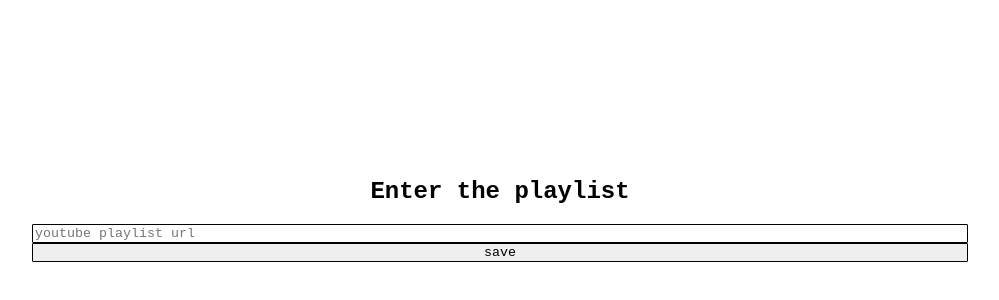
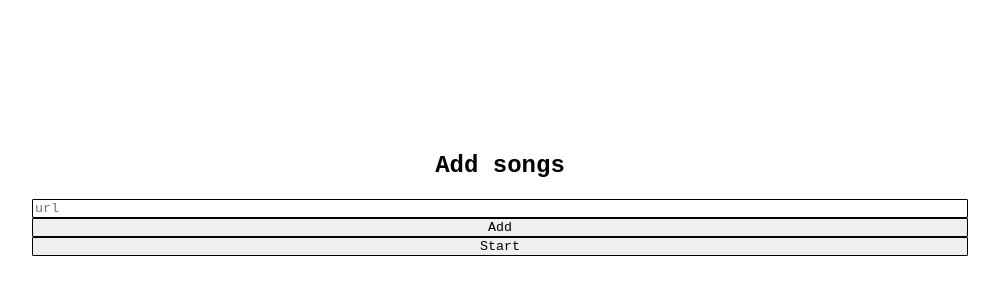
Before and after one commit to Szedann/jakatomelodia, a Next.js app: page / in a window 1280 px wide. Shown: the part 94-394 px from the top of the page, without its empty margins (140-1139 px from the left). Built offline with nearby package versions, Linux system fonts and the light colour scheme.

Commit message:
new features

```diff
--- /dev/null
+++ b/pages/api/details.ts
@@ -0,0 +1,63 @@
+// Next.js API route support: https://nextjs.org/docs/api-routes/introduction
+import type { NextApiRequest, NextApiResponse } from 'next'
+import ytdl from 'ytdl-core'
+import ytpl from 'ytpl'
+import SpotifyWebApi from 'spotify-web-api-node'
+import ytSearch, { YouTubeSearchOptions } from 'youtube-search'
+import base64 from 'base-64'
+
+const spotifyApi = new SpotifyWebApi()
+
+const opts:YouTubeSearchOptions={
+    key:process.env.YOUTUBE_API_KEY,
+    maxResults:5
+}
+
+export default async function handler(
+  req: NextApiRequest,
+  res: NextApiResponse<{title:string,id:string}[]>
+) {
+    const url = req.query.url as string
+    if(ytdl.validateURL(url)){
+        const details = (await ytdl.getBasicInfo(url)).videoDetails
+        return res.json([{
+            title: details.title,
+            id: details.videoId
+        }])
+    }
+    if(ytpl.validateID(url)){
+        const videos = (await ytpl(url, {limit:Infinity})).items
+        return res.json(videos.map(vid=>{return {title:vid.title,id:vid.id}}))
+    }
+    const data = await (await fetch('https://accounts.spotify.com/api/token', {
+        body:'grant_type=client_credentials',
+        headers:{
+            'content-type':'application/x-www-form-urlencoded ',
+            'authorization':`Basic ${base64.encode(process.env.SPOTIFY_CLIENT_ID+':'+process.env.SPOTIFY_CLIENT_SECRET)}`
+        },
+        credentials: 'include',
+        method:'POST'
+    })).json()
+    spotifyApi.setAccessToken(data.access_token)
+    const spotifyPlaylist = await spotifyApi.getPlaylist(url.split('/').slice(-1)[0].split('?')[0])
+    console.log(spotifyPlaylist)
+    if(spotifyPlaylist.statusCode==200){
+        const tracks = spotifyPlaylist.body.tracks.items.map(item=>item.track)
+        const ret = []
+        for(const track of tracks){
+            console.log(`${track.artists[0].name} - ${track.name}`)
+            try {
+                const results = await ytSearch(`${track.artists[0].name} - ${track.name}`,opts)
+                if(!results) continue
+                const vid = results.results[0]
+                ret.push({id:vid.id,title:vid.title})
+                console.log(ret)
+            } catch (error) {
+                console.log("err")
+            }
+        }
+        console.log(ret)
+        return res.json(ret)
+    }
+
+}
--- a/pages/api/playlist/[id].ts
+++ /dev/null
@@ -1,15 +0,0 @@
-// Next.js API route support: https://nextjs.org/docs/api-routes/introduction
-import type { NextApiRequest, NextApiResponse } from 'next'
-import ytpl from 'ytpl'
-
-type Data = {
-  name: string
-}
-
-export default function handler(
-  req: NextApiRequest,
-  res: NextApiResponse
-) {
-    if(!ytpl.validateID(req.query.id as string)) return res.json({items:[]})
-    ytpl(req.query.id as string).then(res.json)
-}
--- a/pages/index.tsx
+++ b/pages/index.tsx
@@ -1,37 +1,43 @@
 import type { NextPage } from 'next'
 import Head from 'next/head'
 import { useEffect, useState } from 'react'
-import styles from '../styles/Home.module.css'
+import styles from '/styles/Home.module.css'
 
-const Home: NextPage = () => {
-  const [songList, setSongList] = useState([] as {title:string, id:string}[])
+const Game: NextPage = () => {
+  const [queue, setQueue] = useState([] as {title:string, id:string}[])
   const [currentSong, setCurrentSong] = useState(null as {title:string, id:string}|null)
-  const [playlistURLInput, setPlaylistURLInput] = useState('')
-  const [playlistURL, setPlaylistURL] = useState('')
-  const [currentIndex, setCurrentIndex] = useState(0)
+  const [URLInput, setURLInput] = useState('')
+  const [songsToSet, setSongsToSet] = useState([] as {title:string, id:string}[])
+  const [currentIndex, setCurrentIndex] = useState(-2)
   const [guess, setGuess] = useState("")
   const [isPlaying, setIsPlaying] = useState(false)
-  useEffect(() => {
-    if(!playlistURL) return
-    fetch(`/api/playlist/${playlistURL.split('=').slice(-1)[0]}`).then(res => res.json()).then(res => {
-      const songs = (res.items.map((item:any)=>({title: item.title, id: item.id})) as {title:string, id:string}[]).filter((item, index, self) => {
-        return self.findIndex(i => i.id === item.id) === index
-      })
-      let currentIndex = songs.length,  randomIndex;
-      while (currentIndex != 0) {
-        randomIndex = Math.floor(Math.random() * currentIndex);
-        currentIndex--;
-        [songs[currentIndex], songs[randomIndex]] = [
-          songs[randomIndex], songs[currentIndex]];
-      }
-      setSongList(songs)
-    })
-  }, [playlistURL])
+  const [ended, setEnded] = useState(false)
+
+  const addToSongs = async (url:string)=>{
+    const data = await (await fetch(`/api/details?url=${url}`)).json()
+    setSongsToSet([...songsToSet, ...data].filter((item, index, self) => {
+      return self.findIndex(i => i.id === item.id) === index
+    }))
+    setURLInput('')
+  }
+
+  const shuffle = (array:any[]) => {
+    let currentIndex = array.length, randomIndex;
+    while (0 !== currentIndex) {
+      randomIndex = Math.floor(Math.random() * currentIndex);
+      currentIndex -= 1;
+      [array[currentIndex], array[randomIndex]] =
+      [array[randomIndex], array[currentIndex]]
+    }
+
+    return array;
+  }
+
   const [lastGuesses, setLastGuesses] = useState([] as {title:string,id:string,correct:boolean, time:number}[])
   const [currentSongStartTimestamp,setCurrentSongStartTimestamp] = useState(0)
 
-  useEffect(() => {
-    setCurrentSong(songList[currentIndex])
+  useEffect(()=>{
+    setCurrentSong(queue[currentIndex])
     setGuess("")
     setCurrentSongStartTimestamp(new Date().valueOf())
   }, [currentIndex])
@@ -39,19 +45,18 @@ const Home: NextPage = () => {
   const nextSong = () => {
     if(!isPlaying) return
     setIsPlaying(false)
-    if(songList.length < 2) return
-    if(currentIndex >= songList.length) {
-      setCurrentIndex(0)
-    } else {
-      setCurrentIndex(currentIndex + 1)
-    }
+    if(queue.length < 2) return
+    if(currentIndex+1 >= queue.length) setEnded(true)
+    else setCurrentIndex(currentIndex + 1)
     if(!currentSong) return
-    setLastGuesses([...lastGuesses, {time: (new Date().valueOf()) - currentSongStartTimestamp, title: currentSong?.title, id: currentSong?.id, correct: currentSong == songList.find(s=>s.title.toLowerCase().includes(guess.toLowerCase()))}])
+    setLastGuesses([...lastGuesses, {time: (new Date().valueOf()) - currentSongStartTimestamp, title: currentSong?.title, id: currentSong?.id+`${Math.floor(Math.random()*100)}`, correct: currentSong == queue.slice().sort(lSort).find(search)}])
   }
   useEffect(() => {
     setCurrentIndex(currentIndex+1)
-    console.log('...')
-  }, [songList])
+  }, [queue])
+
+  const search = (s:{title:string})=>s.title.toLowerCase().includes(guess.toLowerCase());
+  const lSort = (a:{title:string},b:{title:string})=>guess.length ? Math.min(1,Math.max(-1,Math.abs(a.title.length-guess.length)-Math.abs(b.title.length-guess.length))) : a.title.localeCompare(b.title)
 
   const guessesAmount = lastGuesses.length
   const correctGuessesAmount = lastGuesses.filter(g=>g.correct).length
@@ -69,22 +74,35 @@ const Home: NextPage = () => {
 
       </Head>
 
-      <main className={styles.main}>
-        {songList.length < 1 ? (
+      <main className={styles.main} onKeyUp={e=>{if(e.key=="Enter") nextSong()}}>
+        {ended?(
           <>
-            <h2>Enter the playlist</h2>
-            <input type="text" placeholder='youtube playlist url' value={playlistURLInput} onChange={e=>setPlaylistURLInput(e.target.value)}/>
-            <input type="button" value="save" onClick={()=>setPlaylistURL(playlistURLInput)} />
+            <h1>Game Ended!</h1>
+            <div>
+              correct guesses: {correctGuessesAmount}/{guessesAmount} { guessesAmount && (Math.round(100*correctGuessesAmount/guessesAmount)+"%") },
+                total time: {totalTime/1000}s
+            </div>
+          </>
+        ):queue.length < 1 ? (
+          <>
+            <h2>Add songs</h2>
+            <input type="text" placeholder='url' value={URLInput} onChange={e=>setURLInput(e.target.value)}/>
+            <input type="button" value="Add" onClick={()=>addToSongs(URLInput)} />
+            <input type="button" value="Start" onClick={()=>setQueue(shuffle(songsToSet))} />
+            <ul>
+              {songsToSet.map(song=><li key={song.id}>{song.title}</li>)}
+            </ul>
           </>
         ) : (
           <>
-            {currentSong && <audio src={`/api/vid/${currentSong.id}`} onEnded={nextSong} onError={()=>currentIndex >= songList.length?setCurrentIndex(0):setCurrentIndex(currentIndex+1)} onCanPlay={e=>{e.currentTarget.play();setCurrentSongStartTimestamp(new Date().valueOf()); setIsPlaying(true)}}></audio>}
+            {currentSong && <audio src={`/api/vid/${currentSong.id}`} onEnded={nextSong} onError={()=>currentIndex>=queue.length?setCurrentIndex(0):setCurrentIndex(currentIndex+1)} onCanPlay={e=>{e.currentTarget.play();setCurrentSongStartTimestamp(new Date().valueOf()); setIsPlaying(true)}}></audio>}
             <h2>What is this song called?</h2>
-            <input type="text" list='songs' value={guess} onKeyUp={e=>{if(e.key=="Enter")nextSong()}} onChange={e=>setGuess(e.currentTarget.value)} />
-            <datalist id="songs">
-              {songList.map(song => <option value={song.title} key={song.id}/>)}
-            </datalist>
-            <input onClick={nextSong} type="button" value="next"/>
+            <div className={styles.name_input}>
+              <input type="text" list='songs' value={guess} onChange={e=>setGuess(e.currentTarget.value)} />
+              <ul className={styles.suggestions}>{queue.filter(search).sort(lSort).map(song => <li onClick={e=>{setGuess(e.currentTarget.innerText)}} key={song.id}>{song.title}</li>)}</ul>
+            </div>
+
+            <input onClick={()=>nextSong()} type="button" value={isPlaying?'Check':'Loading...'} disabled={!isPlaying}/>
             correct guesses: {correctGuessesAmount}/{guessesAmount} { guessesAmount && (Math.round(100*correctGuessesAmount/guessesAmount)+"%") },
             total time: {totalTime/1000}s
           </>
@@ -97,4 +115,4 @@ const Home: NextPage = () => {
   )
 }
 
-export default Home
+export default Game
--- a/styles/Home.module.css
+++ b/styles/Home.module.css
@@ -30,3 +30,31 @@
   overflow: auto;
   text-align: left;
 }
+
+.suggestions{
+  max-height: 200px;
+  overflow: auto;
+  background-color: #fff;
+  border: 1px solid black;
+  display: none;
+  flex-direction: column;
+  position: absolute;
+  top: 0;
+  left: 0;
+  width: 100%;
+  overflow: auto;
+  z-index: 100;
+  padding: 0;
+}
+.suggestions li{
+  list-style: none;
+}
+.suggestions li:hover{
+  background-color: #0003;
+}
+.name_input{
+  position: relative;
+}
+.name_input:focus-within .suggestions, .name_input:hover .suggestions, .suggestions:hover{
+  display: flex;
+}
--- a/styles/globals.css
+++ b/styles/globals.css
@@ -6,8 +6,8 @@ body {
 }
 
 a {
-  color: inherit;
-  text-decoration: none;
+  /* color: inherit; */
+  /* text-decoration: none; */
 }
 
 * {
```
Also changed, not shown: package.json (+10 -0 lines), 2 other files (tests, documents, lock files or other folders).
